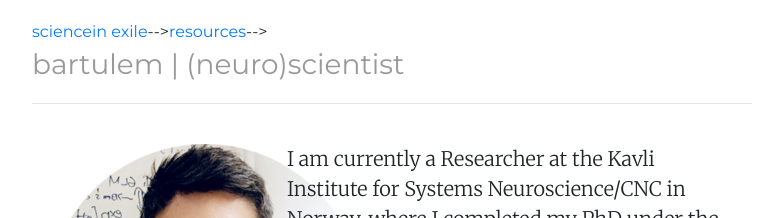
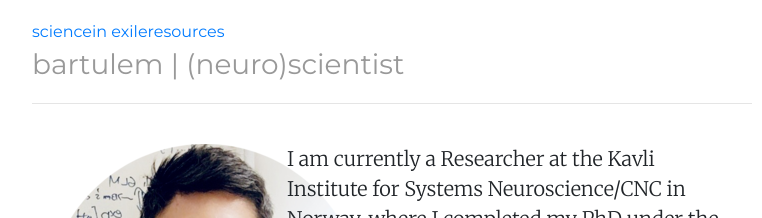
Before and after one commit to bartulem/bartulem.github.io, a Jekyll site: the page built from index.html, in a window 1280 px wide. Shown: the top 218 px of the page, without its empty margins (248-1010 px from the left). Built offline with Jekyll 4.4.1, drawn with Linux system fonts in a browser that asks for light colours.

Commit message:
Update header.html

```diff
--- a/_includes/header.html
+++ b/_includes/header.html
@@ -1,8 +1,8 @@
 <div class="header">
 	<ul class="nav nav-pills pull-right">
 		<li class="{{ page.science }}"><a href="/science" title="science">science</a></li>
-		<li class="{{ page.inexile }}"><a href="/inexile" title="inexile">in exile</a></li> -->
-		<li class="{{ page.resources }}"><a href="/resources" title="Notes">resources</a></li> -->
+		<li class="{{ page.inexile }}"><a href="/inexile" title="inexile">in exile</a></li>
+		<li class="{{ page.resources }}"><a href="/resources" title="Notes">resources</a></li>
 	</ul>
 	<h3 class="text-muted"><a href="/">bartulem | (neuro)scientist</a></h3>
 </div> <!-- /header -->
```
